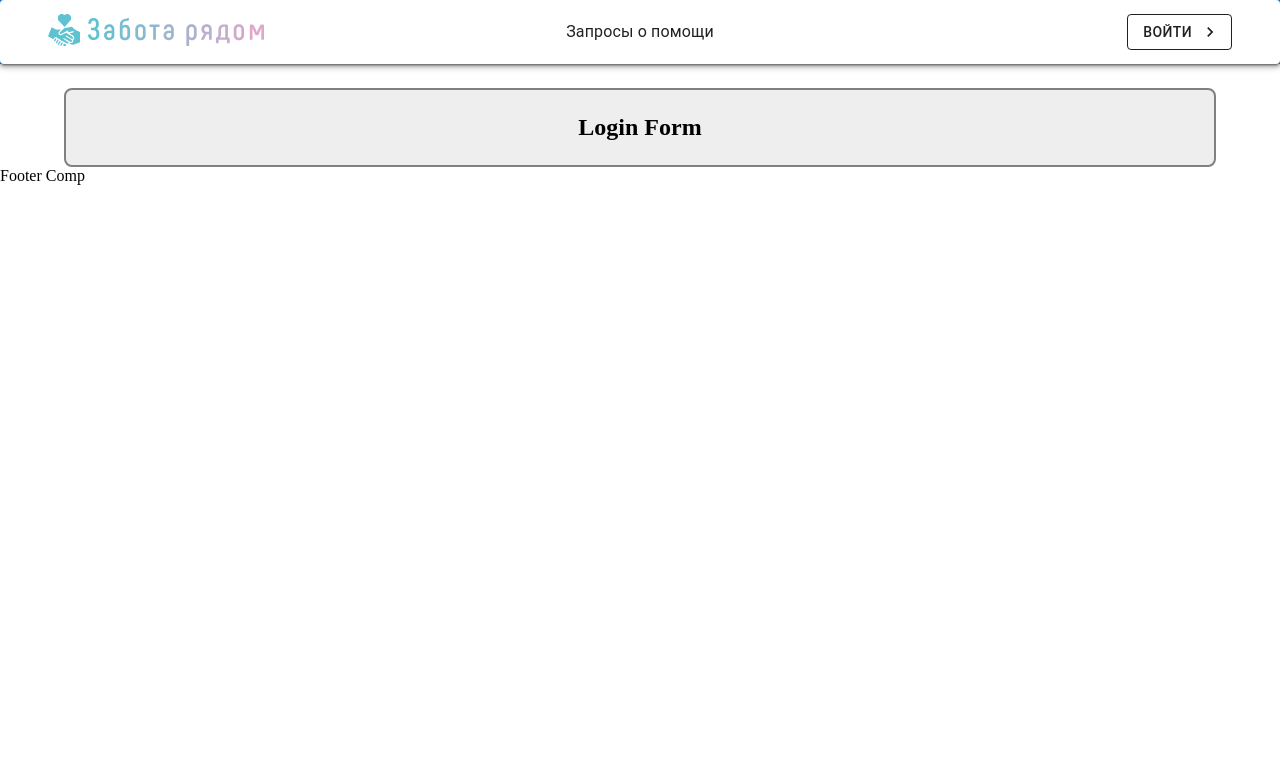
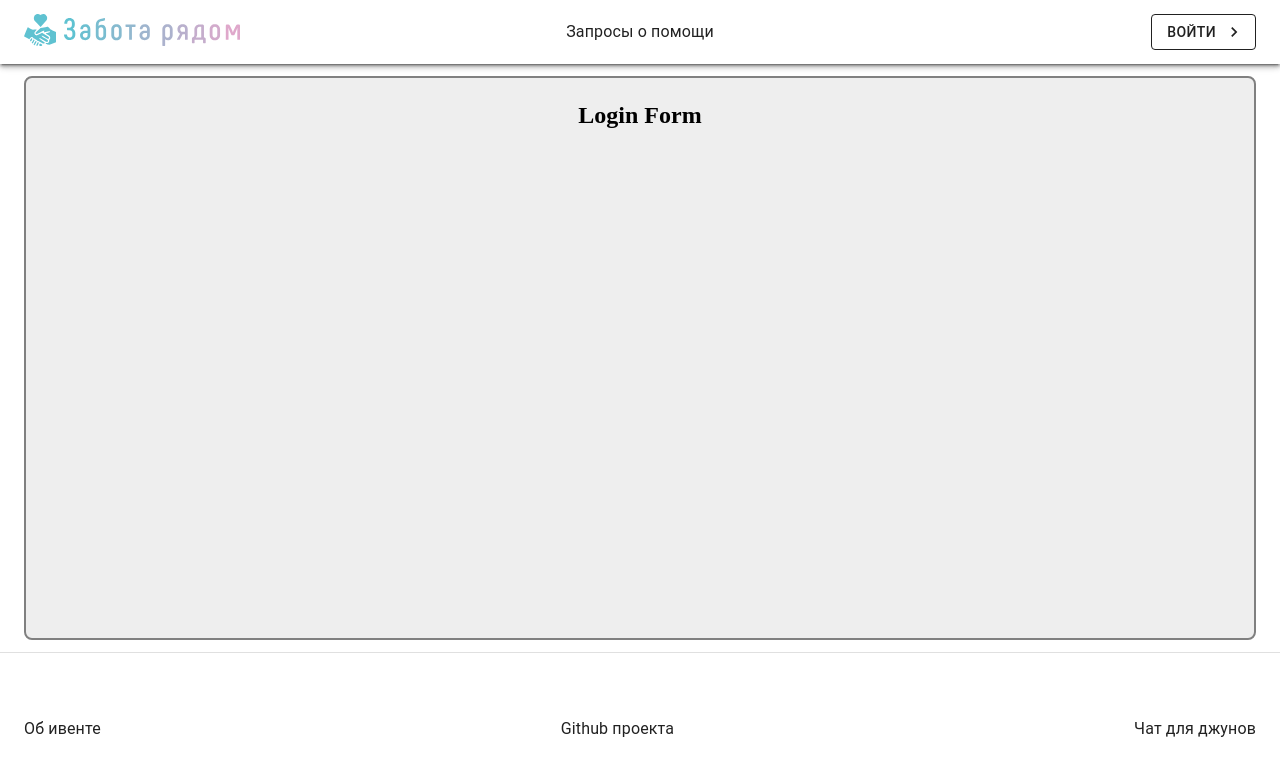
Before and after one commit to gudzilla/help-requests-app, a React (Vite) app: page / in a window 1280 px wide. Shown: the top 776 px of the page. Built offline with nearby package versions, Linux system fonts and the light colour scheme.

Commit message:
Footer completed

```diff
--- /dev/null
+++ b/src/constants/links.ts
@@ -0,0 +1,20 @@
+export const LINKS = {
+  aboutEvent: 'https://t.me/natti_jun_front/239',
+  github: 'https://github.com/nat-davydova/charity_event_back_oct2024',
+  tgChat: 'https://t.me/natti_jun_front_chat',
+};
+
+export const LINKS_ARRAY = [
+  {
+    name: 'Об ивенте',
+    url: LINKS.aboutEvent,
+  },
+  {
+    name: 'Github проекта',
+    url: LINKS.github,
+  },
+  {
+    name: 'Чат для джунов',
+    url: LINKS.tgChat,
+  },
+];
--- a/src/pages/layout/Layout.tsx
+++ b/src/pages/layout/Layout.tsx
@@ -3,21 +3,25 @@ import { Box, Container } from '@mui/material';
 import { Header } from './components/header';
 import { Footer } from './components/footer';
 
+const mainStyles = {
+  border: '2px solid grey',
+  textAlign: 'center',
+  borderRadius: 2,
+  p: 3,
+  bgcolor: '#eee',
+  // 236px is header + footer height
+  height: 'calc(100vh - 236px)',
+  // todo: delete margins later
+  marginBottom: '12px',
+  marginTop: '12px',
+};
+
 export const Layout = () => {
   return (
     <Box>
       <Header />
-      <Container>
-        <Box
-          component="main"
-          sx={{
-            border: '2px solid grey',
-            textAlign: 'center',
-            borderRadius: 2,
-            p: 3,
-            bgcolor: '#eee',
-          }}
-        >
+      <Container maxWidth="xl">
+        <Box component="main" sx={mainStyles}>
           <Outlet />
         </Box>
       </Container>
--- a/src/pages/layout/components/footer/Footer.tsx
+++ b/src/pages/layout/components/footer/Footer.tsx
@@ -1,5 +1,43 @@
-import { Box } from '@mui/material';
+import {
+  Box,
+  Divider,
+  Container,
+  Stack,
+  Link,
+  Typography,
+  useTheme,
+} from '@mui/material';
+import { LINKS_ARRAY } from '@/constants/links';
+
+const linksStackStyles = {
+  height: '100%',
+  justifyContent: 'space-between',
+  alignItems: 'center',
+};
 
 export const Footer = () => {
-  return <Box component="footer">Footer Comp</Box>;
+  const theme = useTheme();
+
+  return (
+    <>
+      <Divider />
+      <Box component="footer" height={'152px'}>
+        <Container maxWidth="xl" sx={{ height: '100%' }}>
+          <Stack direction="row" sx={linksStackStyles}>
+            {LINKS_ARRAY.map((link, index) => (
+              <Link
+                key={index}
+                underline="hover"
+                color={theme.palette.text.primary}
+                href={link.url}
+                target="_blank"
+              >
+                <Typography>{link.name}</Typography>
+              </Link>
+            ))}
+          </Stack>
+        </Container>
+      </Box>
+    </>
+  );
 };
--- a/src/pages/layout/components/header/Header.tsx
+++ b/src/pages/layout/components/header/Header.tsx
@@ -1,4 +1,4 @@
-import { Box, Link, Paper } from '@mui/material';
+import { Box, Link, Paper, useTheme } from '@mui/material';
 import MainLogo from '@/assets/main-logo.svg?react';
 // FROM EXAMPLE
 import AppBar from '@mui/material/AppBar';
@@ -10,19 +10,28 @@ import { ShowOnly } from '@/components/ShowOnly';
 import { LoginButton } from '@/components/LoginButton';
 
 export const Header = () => {
+  const theme = useTheme();
+
   return (
-    <Box component="header" mb="24px">
+    <Box component="header">
       <AppBar position="static">
-        <Paper elevation={2}>
+        <Paper elevation={2} sx={{ borderRadius: 0 }}>
           <Container maxWidth="xl">
-            <Toolbar sx={{ display: 'grid', gridTemplateColumns: 'repeat(3, 1fr)' }}>
+            <Toolbar
+              disableGutters
+              sx={{ display: 'grid', gridTemplateColumns: 'repeat(3, 1fr)' }}
+            >
               <Box sx={{ justifySelf: 'start' }}>
                 <Link href="/login">
                   <MainLogo />
                 </Link>
               </Box>
               <Box sx={{ justifySelf: 'center' }}>
-                <Link href="/catalog" underline="hover" color="inherit">
+                <Link
+                  href="/catalog"
+                  underline="hover"
+                  color={theme.palette.text.primary}
+                >
                   <Typography>Запросы о помощи</Typography>
                 </Link>
               </Box>
--- a/src/pages/layout/components/header/components/profileMenu/ProfileMenuItems.tsx
+++ b/src/pages/layout/components/header/components/profileMenu/ProfileMenuItems.tsx
@@ -1,5 +1,5 @@
 import { Box, MenuItem, SvgIcon, Typography } from '@mui/material';
-import { profileMenuList } from '@/pages/layout/components/header/components/profileMenu/constants/profileMenuList';
+import { PROFILE_MENU_LIST } from '@/pages/layout/components/header/components/profileMenu/constants/profileMenuList';
 import { useNavigate } from 'react-router-dom';
 
 type ProfileMenuItemsProps = {
@@ -16,7 +16,7 @@ export const ProfileMenuItems = ({ closeMenu }: ProfileMenuItemsProps) => {
 
   return (
     <Box>
-      {profileMenuList.map((menuItem, index) => (
+      {PROFILE_MENU_LIST.map((menuItem, index) => (
         <MenuItem
           key={index}
           onClick={() => {
--- a/src/pages/layout/components/header/components/profileMenu/constants/profileMenuList.tsx
+++ b/src/pages/layout/components/header/components/profileMenu/constants/profileMenuList.tsx
@@ -8,7 +8,7 @@ type ProfileMenuItem = {
   logout: boolean;
 };
 
-export const profileMenuList: ProfileMenuItem[] = [
+export const PROFILE_MENU_LIST: ProfileMenuItem[] = [
   {
     name: 'Мой профиль',
     icon: <PersonRoundedIcon />,
```
